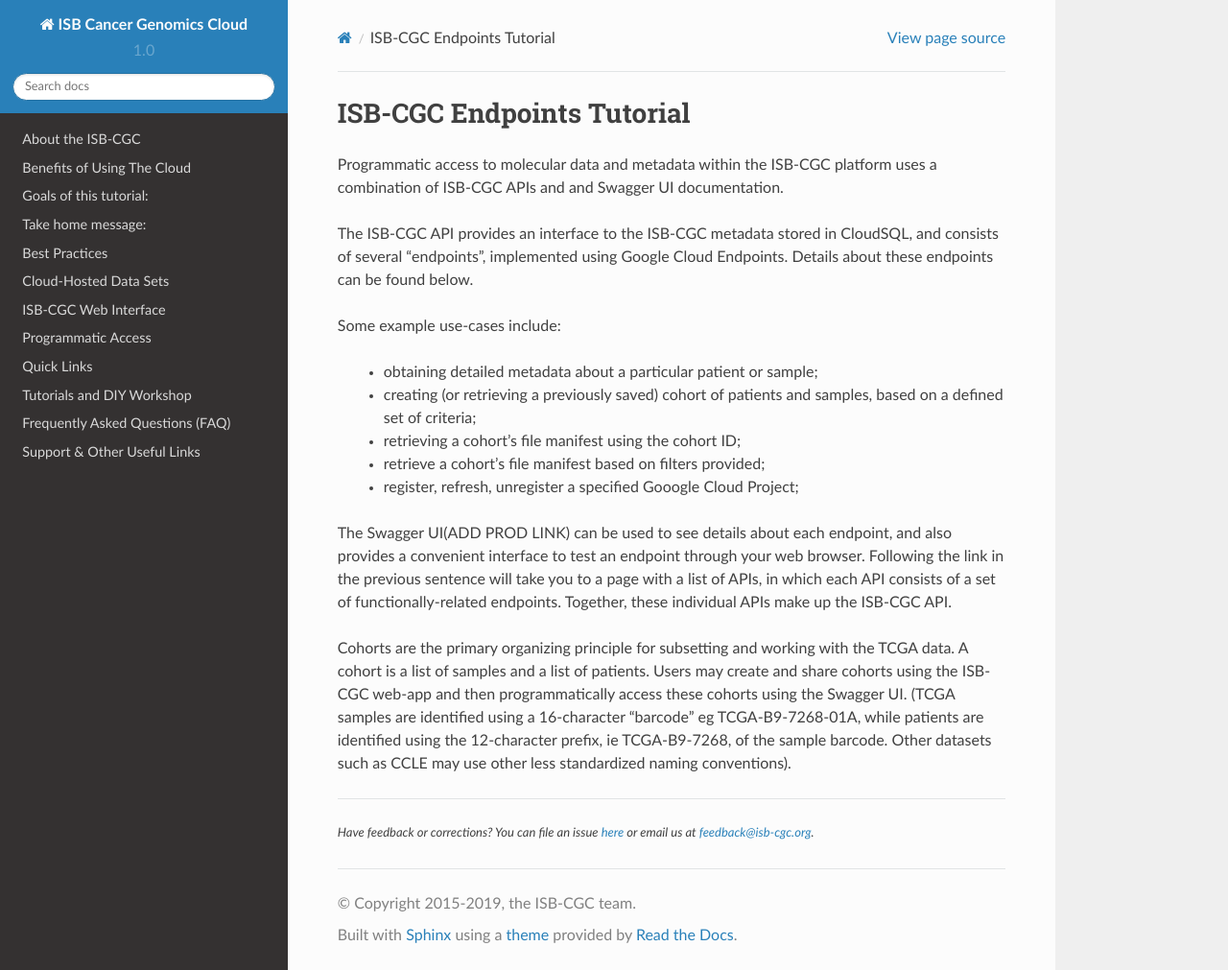
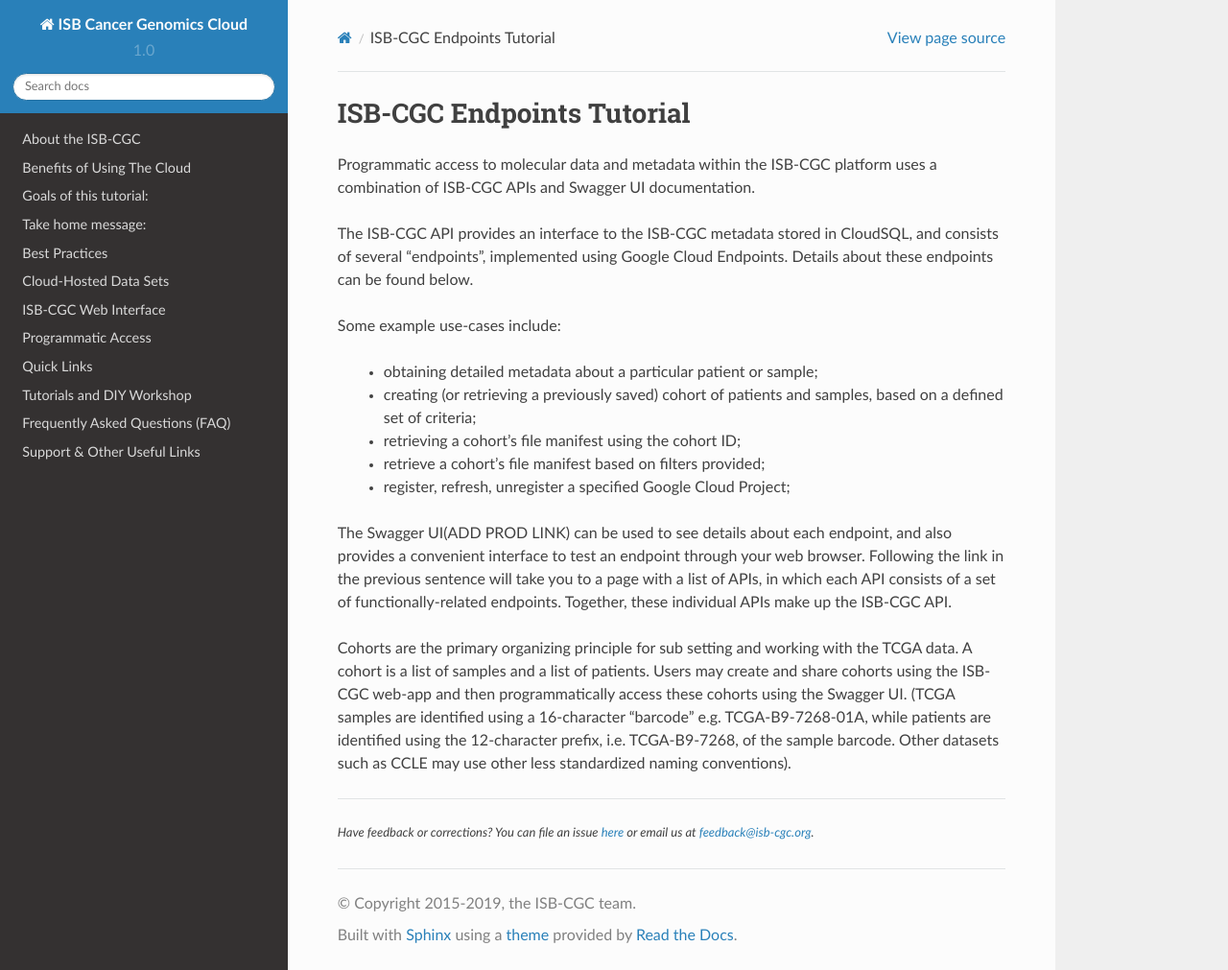
Before and after one commit to isb-cgc/readthedocs, a Sphinx documentation site: the page built from docs/source/sections/progapi/Programmatic-Overview.rst, in a window 1280 px wide and 1011 px high. Shown: the whole window at 96% size. Built offline with Sphinx 7.4.7 and the Read the Docs theme 2.0.0, drawn with Linux system fonts in a browser that asks for light colours; pages that are not in the unit, such as notebooks, are missing from menus.

Commit message:
minor edits

```diff
--- a/docs/source/sections/progapi/Programmatic-Overview.rst
+++ b/docs/source/sections/progapi/Programmatic-Overview.rst
@@ -4,7 +4,7 @@
 
 
 
-Programmatic access to molecular data and metadata within the ISB-CGC platform uses a combination of ISB-CGC APIs and and Swagger UI documentation.
+Programmatic access to molecular data and metadata within the ISB-CGC platform uses a combination of ISB-CGC APIs and Swagger UI documentation.
 
 The ISB-CGC API provides an interface to the ISB-CGC metadata stored in CloudSQL, and consists of several “endpoints”, implemented using Google Cloud Endpoints. Details about these endpoints can be found below.
 
@@ -15,11 +15,11 @@
  - creating (or retrieving a previously saved) cohort of patients and samples, based on a defined set of criteria;
  - retrieving a cohort's file manifest using the cohort ID;
  - retrieve a cohort's file manifest based on filters provided;
- - register, refresh, unregister a specified Gooogle Cloud Project;
+ - register, refresh, unregister a specified Google Cloud Project;
 
 
 
 The Swagger UI(ADD PROD LINK) can be used to see details about each endpoint, and also provides a convenient interface to test an endpoint through your web browser. Following the link in the previous sentence will take you to a page with a list of APIs, in which each API consists of a set of functionally-related endpoints. Together, these individual APIs make up the ISB-CGC API.
 
 
-Cohorts are the primary organizing principle for subsetting and working with the TCGA data. A cohort is a list of samples and a list of patients. Users may create and share cohorts using the ISB-CGC web-app and then programmatically access these cohorts using the Swagger UI. (TCGA samples are identified using a 16-character “barcode” eg TCGA-B9-7268-01A, while patients are identified using the 12-character prefix, ie TCGA-B9-7268, of the sample barcode. Other datasets such as CCLE may use other less standardized naming conventions).
+Cohorts are the primary organizing principle for sub setting and working with the TCGA data. A cohort is a list of samples and a list of patients. Users may create and share cohorts using the ISB-CGC web-app and then programmatically access these cohorts using the Swagger UI. (TCGA samples are identified using a 16-character “barcode” e.g. TCGA-B9-7268-01A, while patients are identified using the 12-character prefix, i.e. TCGA-B9-7268, of the sample barcode. Other datasets such as CCLE may use other less standardized naming conventions).
```
